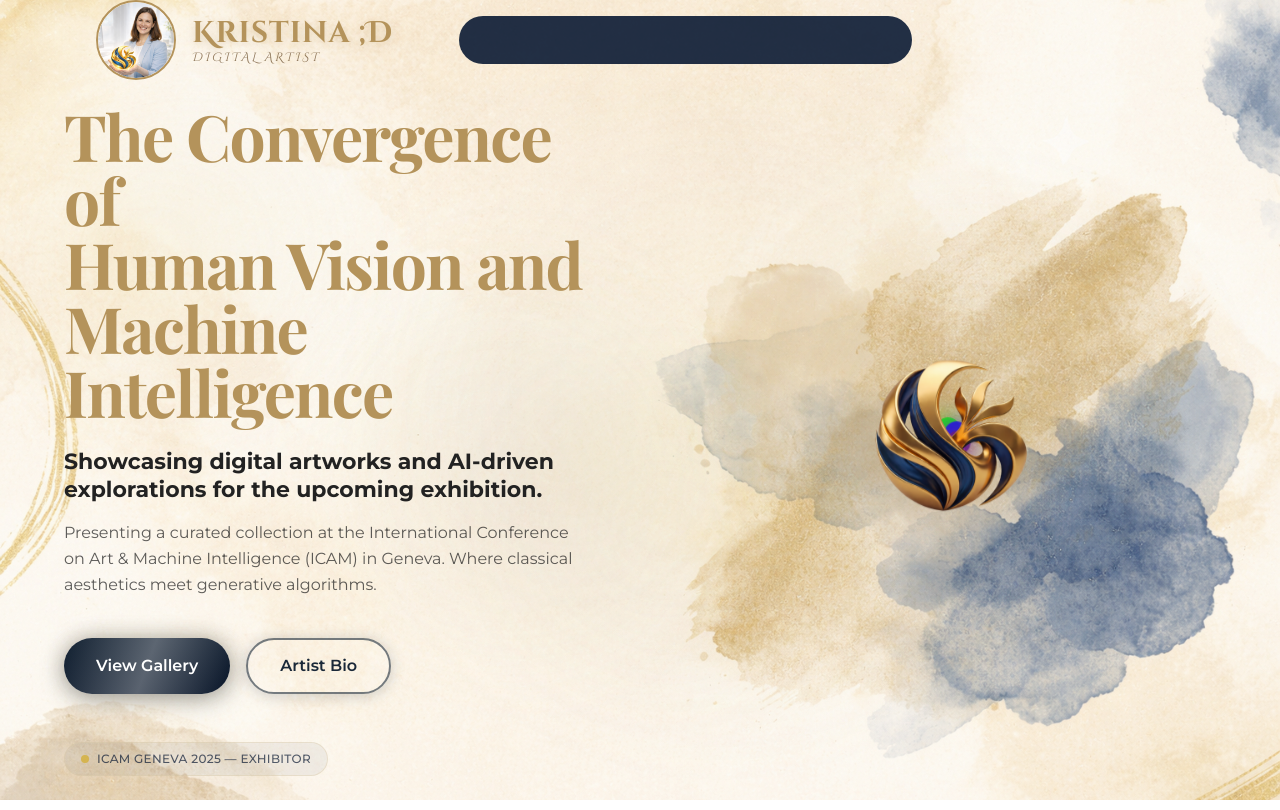
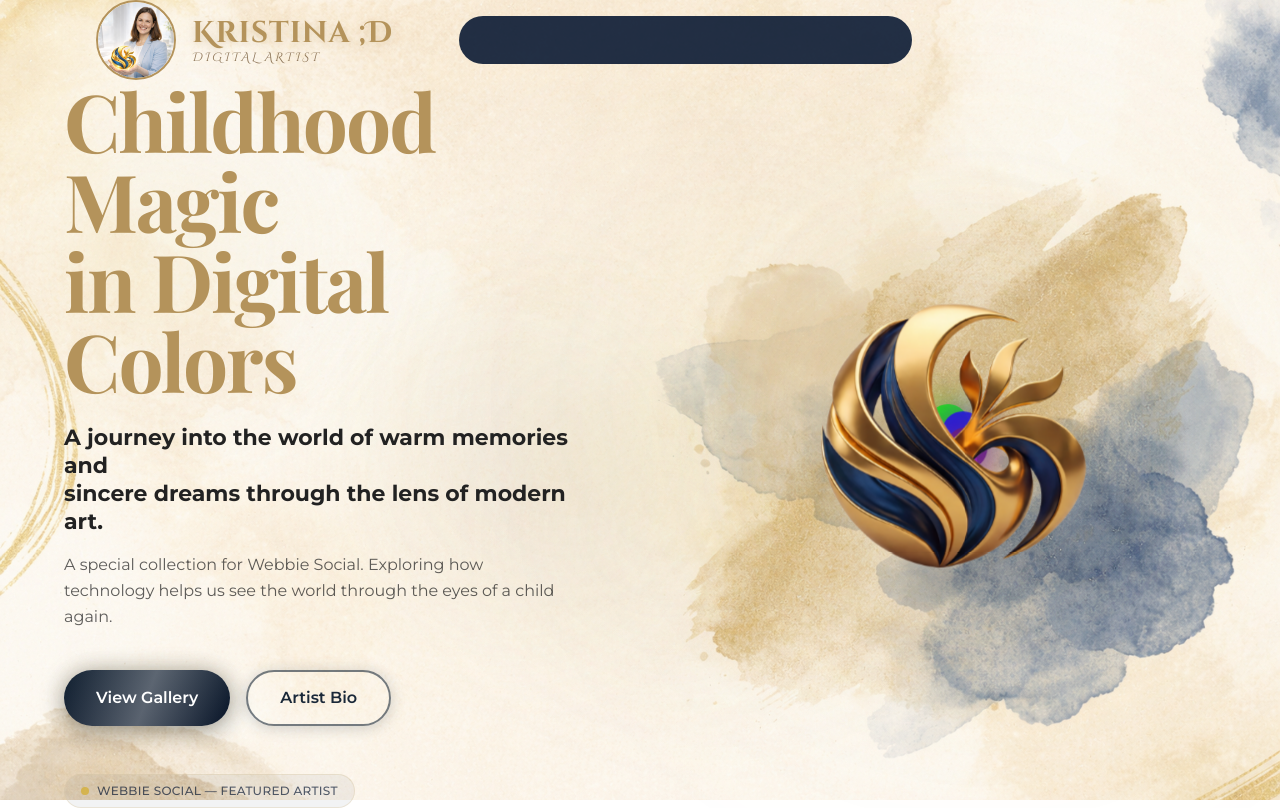
Before and after one commit to vitaliizeleninca-dot/kristina-portfolio, a React (Vite) app: page / in a window 1280 px wide. Shown: the top 810 px of the page. Built offline with nearby package versions, Linux system fonts and the light colour scheme.

Commit message:
Update HeroSection.tsx

```diff
--- a/src/components/landing/HeroSection.tsx
+++ b/src/components/landing/HeroSection.tsx
@@ -2,83 +2,89 @@ import { PrimaryButton } from "./PrimaryButton";
 import { SecondaryButton } from "./SecondaryButton";
 import { AnimatedLogo } from "./AnimatedLogo";
 
+const scrollToSection = (id: string) => {
+  document.getElementById(id)?.scrollIntoView({ behavior: "smooth" });
+};
+
 export function HeroSection() {
   return (
-    <section className="relative min-h-screen flex items-center pt-20">
-      <div className="w-full max-w-7xl mx-auto px-6 md:px-10 lg:px-16 py-20 lg:py-0">
-        <div className="flex flex-col lg:flex-row items-center gap-12 lg:gap-8">
+    <section
+      className="relative flex min-h-screen items-center overflow-hidden pt-20"
+      aria-label="Hero section"
+    >
+      <div className="mx-auto w-full max-w-7xl px-6 py-20 md:px-10 lg:px-16 lg:py-0">
+        <div className="flex flex-col items-center gap-12 lg:flex-row lg:gap-8">
+
           {/* Left Content */}
-          <div className="flex-1 flex flex-col items-center lg:items-start text-center lg:text-left max-w-2xl">
-            {/* Headline */}
+          <div className="z-10 flex max-w-2xl flex-1 flex-col items-center text-center lg:items-start lg:text-left">
+
             <h1
-              className="font-playfair font-bold text-4xl md:text-5xl lg:text-6xl xl:text-[64px] leading-[1.1] tracking-tight opacity-0 animate-fade-in-up"
-              style={{
-                animationDelay: "200ms",
-                color: "#B4935B",
-              }}
+              className="animate-fade-in-up font-playfair text-5xl font-bold leading-[1.1] tracking-tight opacity-0 md:text-6xl lg:text-7xl xl:text-[80px]"
+              style={{ animationDelay: "200ms", color: "#B4935B" }}
             >
-              The Convergence of
-              <br />
-              Human Vision and
-              <br />
-              Machine Intelligence
+              Childhood Magic <br />
+              in Digital Colors
             </h1>
 
-            {/* Subheadline */}
             <p
-              className="mt-6 font-montserrat font-bold text-lg md:text-xl lg:text-[22px] text-[#222222] leading-snug opacity-0 animate-fade-in-up"
+              className="mt-6 animate-fade-in-up font-montserrat text-lg font-bold leading-snug text-[#222] opacity-0 md:text-xl lg:text-[22px]"
               style={{ animationDelay: "300ms" }}
             >
-              Showcasing digital artworks and AI-driven
-              <br className="hidden md:block" /> explorations for the upcoming exhibition.
+              A journey into the world of warm memories and
+              <br className="hidden md:block" />
+              sincere dreams through the lens of modern art.
             </p>
 
-            {/* Body Text */}
             <p
-              className="mt-4 font-montserrat text-base text-[#1A1A1A]/70 leading-relaxed max-w-lg opacity-0 animate-fade-in-up"
+              className="mt-4 max-w-lg animate-fade-in-up font-montserrat text-base leading-relaxed text-[#1A1A1A]/70 opacity-0"
               style={{ animationDelay: "400ms" }}
             >
-              Presenting a curated collection at the International Conference on
-              Art & Machine Intelligence (ICAM) in Geneva. Where classical
-              aesthetics meet generative algorithms.
+              A special collection for Webbie Social. Exploring how technology
+              helps us see the world through the eyes of a child again.
             </p>
 
-            {/* CTA Buttons */}
+            {/* CTA */}
             <div
-              className="mt-10 flex flex-col sm:flex-row gap-4 opacity-0 animate-fade-in-up"
+              className="mt-10 flex flex-col gap-4 opacity-0 sm:flex-row animate-fade-in-up"
               style={{ animationDelay: "500ms" }}
             >
-              <PrimaryButton onClick={() => document.getElementById('portfolio')?.scrollIntoView({ behavior: 'smooth' })}>
+              <PrimaryButton onClick={() => scrollToSection("portfolio")}>
                 View Gallery
               </PrimaryButton>
-              <SecondaryButton onClick={() => document.getElementById('about')?.scrollIntoView({ behavior: 'smooth' })}>
+
+              <SecondaryButton onClick={() => scrollToSection("about")}>
                 Artist Bio
               </SecondaryButton>
             </div>
 
-            {/* Exhibition Badge */}
+            {/* Badge */}
             <div
-              className="mt-12 flex items-center gap-3 opacity-0 animate-fade-in-up"
+              className="mt-12 flex items-center gap-3 animate-fade-in-up opacity-0"
               style={{ animationDelay: "600ms" }}
             >
-              <div className="flex items-center gap-2 px-4 py-2 rounded-full bg-[#0A1A33]/5 border border-[#DBCBAA]/40">
-                <div className="w-2 h-2 rounded-full bg-[#D4AF37] animate-pulse" />
-                <span className="font-montserrat text-xs font-medium text-[#0A1A33]/70 tracking-wide uppercase">
-                  ICAM Geneva 2025 — Exhibitor
+              <div className="flex items-center gap-2 rounded-full border border-[#DBCBAA]/40 bg-[#0A1A33]/5 px-4 py-2">
+                <div className="h-2 w-2 animate-pulse rounded-full bg-[#D4AF37]" />
+                <span className="font-montserrat text-xs font-medium uppercase tracking-wide text-[#0A1A33]/70">
+                  Webbie Social — Featured Artist
                 </span>
               </div>
             </div>
           </div>
 
-          {/* Right Visual - Animated Logo */}
+          {/* Right Visual */}
           <div
-            className="flex-1 w-full lg:pl-12 flex items-center justify-center lg:justify-end opacity-0 animate-fade-in-up"
+            className="flex w-full flex-1 items-center justify-center opacity-0 animate-fade-in-up lg:justify-end lg:pl-12"
             style={{ animationDelay: "600ms" }}
           >
-            <AnimatedLogo />
+            <div className="relative scale-125 transition-transform duration-500 md:scale-150 lg:scale-[1.75]">
+              <AnimatedLogo />
+            </div>
           </div>
         </div>
       </div>
+
+      {/* Background Orb */}
+      <div className="absolute right-0 top-1/2 -z-10 h-[600px] w-[600px] -translate-y-1/2 rounded-full bg-[#D4AF37]/5 blur-[120px]" />
     </section>
   );
 }
```
